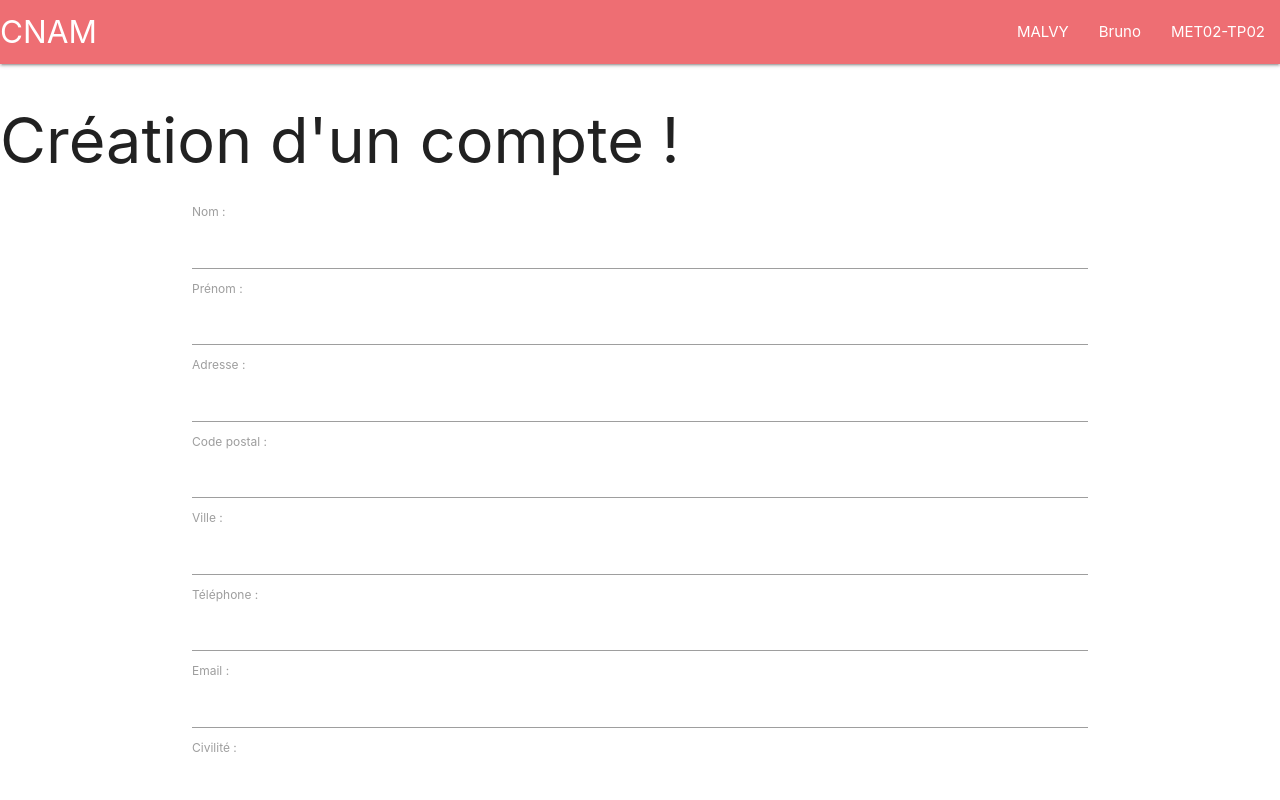
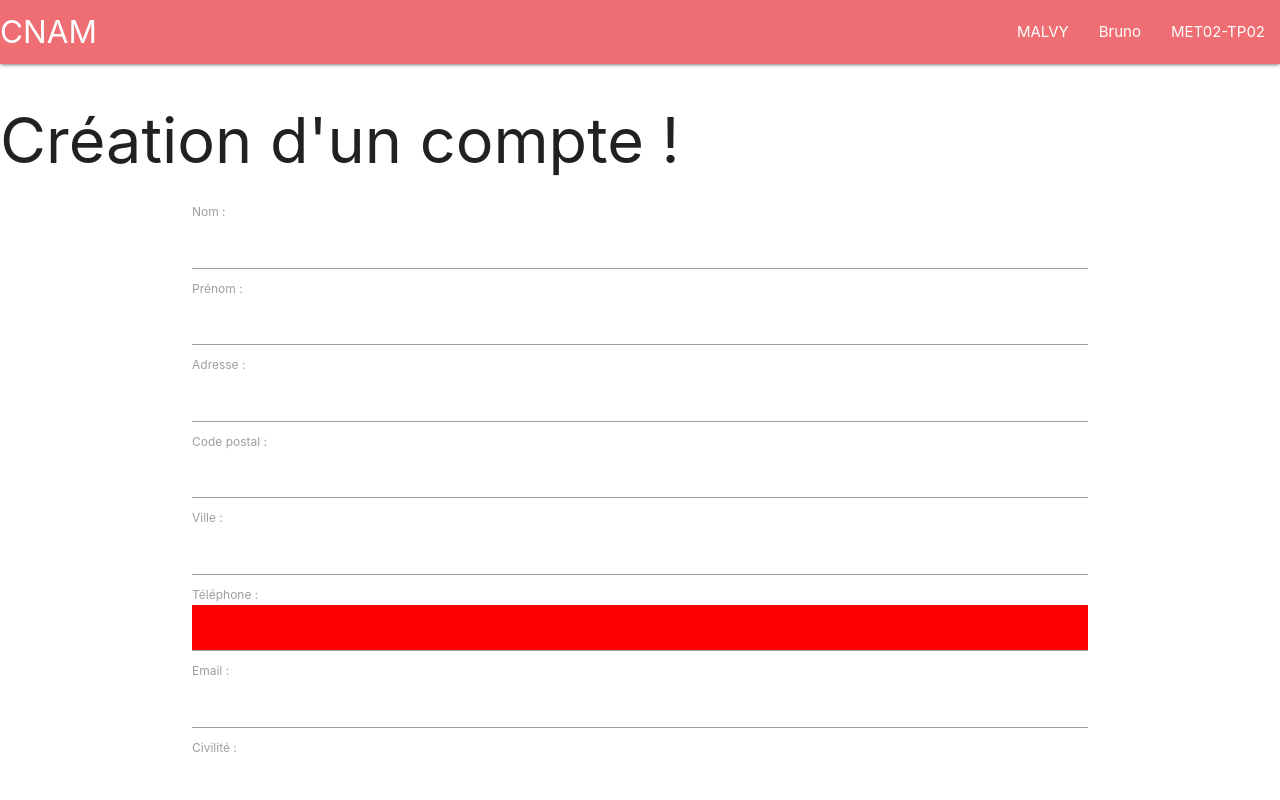
Before and after one commit to thefantom67/devweb3, an Angular app: page / in a window 1280 px wide. Shown: the top 800 px of the page. Built offline with nearby package versions, Linux system fonts and the light colour scheme.

Commit message:
feat(Pipe-Directive): Add modification for Directive - Pipe

```diff
--- a/src/app/app.module.ts
+++ b/src/app/app.module.ts
@@ -8,6 +8,8 @@ import { TetiereComponent } from './tetiere/tetiere.component';
 import { FooterComponent } from './footer/footer.component';
 import { FormulaireComponent } from './formulaire/formulaire.component';
 import { RecapComponent } from './recap/recap.component';
+import { PhoneNumberPipe } from './phone-number.pipe';
+import { ErrorDirective } from './error.directive';
 
 @NgModule({
   declarations: [
@@ -15,7 +17,9 @@ import { RecapComponent } from './recap/recap.component';
     TetiereComponent,
     FooterComponent,
     FormulaireComponent,
-    RecapComponent
+    RecapComponent,
+    PhoneNumberPipe,
+    ErrorDirective
   ],
   imports: [
     BrowserModule,
--- a/src/app/formulaire/formulaire.component.html
+++ b/src/app/formulaire/formulaire.component.html
@@ -25,7 +25,8 @@
 
             <br />
             <label for="tel">Téléphone :</label><br required/>
-            <input formControlName="tel" type="text" name="tel" id="tel"/>
+            <input formControlName="tel" id="tel" [appError]="getValidationTel ()" [(ngModel)]="tel">
+
 
             <br />
             <label for="email">Email :</label><br required/>
--- a/src/app/formulaire/formulaire.component.ts
+++ b/src/app/formulaire/formulaire.component.ts
@@ -10,7 +10,7 @@ export class FormulaireComponent implements OnInit {
 
   @Input() form: FormGroup;
   @Output() formValidated: EventEmitter<FormGroup> = new EventEmitter<FormGroup>();
-
+  tel;
   constructor(formBuilder: FormBuilder) {
 
   this.form = formBuilder.group({
@@ -24,12 +24,19 @@ export class FormulaireComponent implements OnInit {
     civ: '',
     password: '',
     login: '',
-    pays: ''
+    pays: '',
+
+
   });
+}
+
+getValidationTel () : boolean {
+  return (/^[0-9]{1,10}$/.test (this.tel));
 }
   ngOnInit() {
   }
   onSubmit(){
     this.formValidated.emit(this.form);
   }
+
 }
--- a/src/app/recap/recap.component.html
+++ b/src/app/recap/recap.component.html
@@ -24,7 +24,7 @@
                 </div>
 
                 <div class="col s12">
-                    <p>Téléphone: {{data.value.tel}}</p>
+                    <p>Téléphone: {{data.value.tel | tel}}</p>
                 </div>
 
                 <div class="col s12">
```
